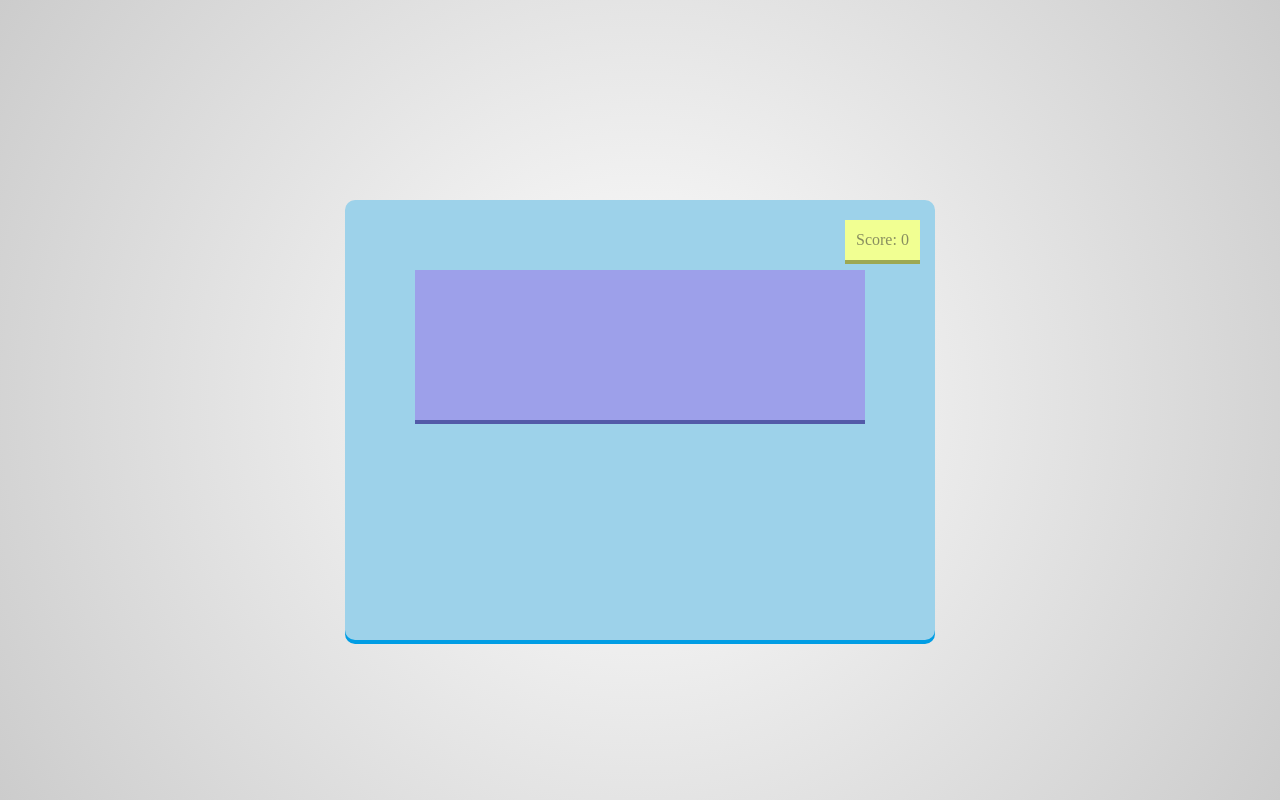
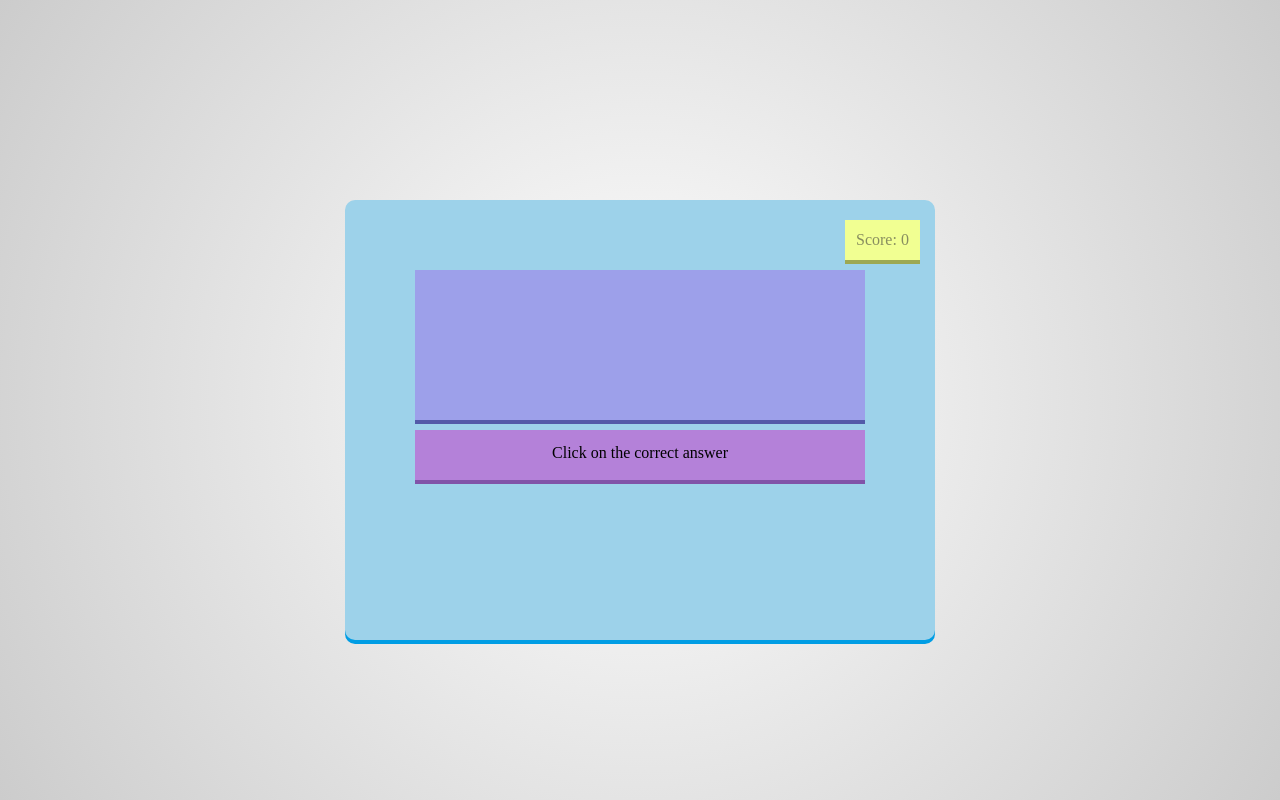
Before and after one commit to Rvp888/Maths-Game-1, a plain HTML site: page index.html in a window 1280 px wide. Drawn offline with Linux system fonts and the light colour scheme.

Commit message:
instruction box created and styled

```diff
--- a/index.html
+++ b/index.html
@@ -20,6 +20,9 @@
         <div id="question">
 
         </div>
+        <div id="instruction">
+            Click on the correct answer
+        </div>
     </div>
 </body>
 </html>
--- a/styling.css
+++ b/styling.css
@@ -52,3 +52,13 @@ html {
     font-family: cursive, sans-serif;
     color: black;
 }
+
+#instruction {
+    width: 450px;
+    height: 50px;
+    background-color: #b481d9;
+    margin: 10px auto;
+    text-align: center;
+    line-height: 45px;
+    box-shadow: 0 4px #8153a8;
+}
```
